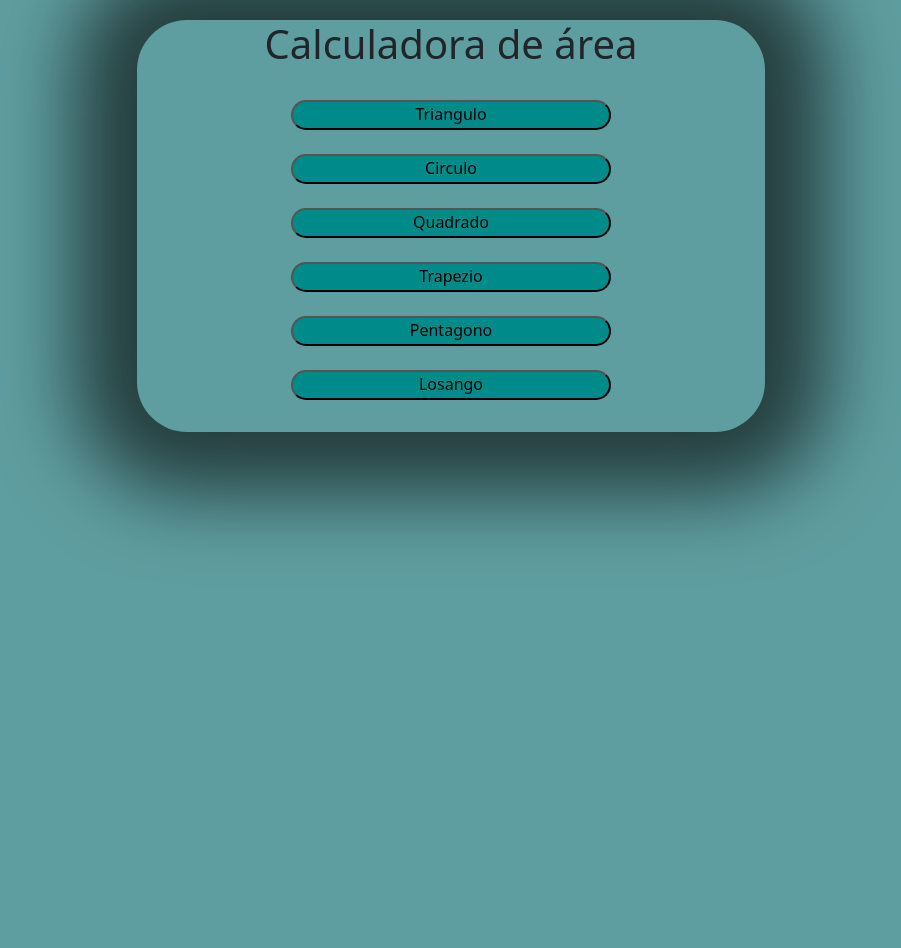
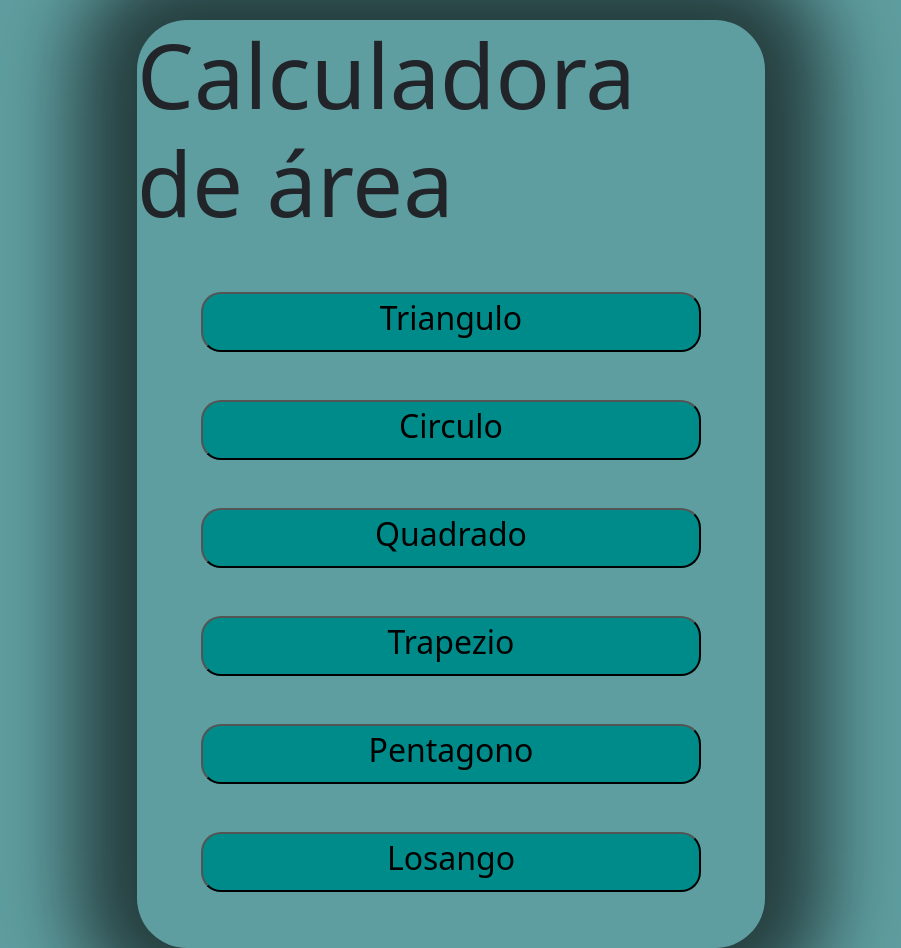
Before and after one commit to Devito552/Calcular-area, a plain HTML site: page index.html in a window 1280 px wide. Shown: the whole page, without its empty margins (189-1090 px from the left). Before the commit the page ends 800 px from the top, so only its background shows below. Drawn offline with nearby package versions, Linux system fonts and the light colour scheme.

Commit message:
Update style.css

```diff
--- a/style.css
+++ b/style.css
@@ -7,9 +7,17 @@ body {
     background-color: cadetblue;
 }
 
+h1 {
+    font-size: 90px ;
+}
+
+h2 {
+    font-size: 60px ;
+}
+
 button {
-    width: 320px;
-    height: 30px;
+    width: 500px;
+    height: 60px;
     display: flex;
     justify-content: center;
     border-radius: 20px;
@@ -27,4 +35,5 @@ button {
     -moz-box-shadow: 0px 0px 78px 62px rgba(0, 0, 0, 0.61);
     box-shadow: 0px 0px 78px 62px rgba(0, 0, 0, 0.61);
     border-radius: 50px;
+    font-size:xx-large;
 }
```
